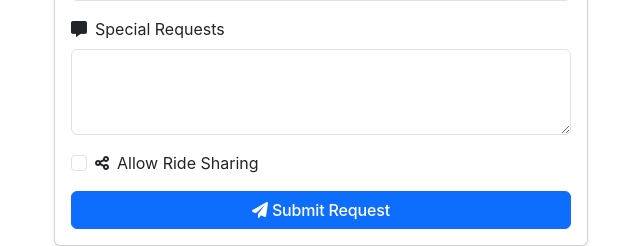
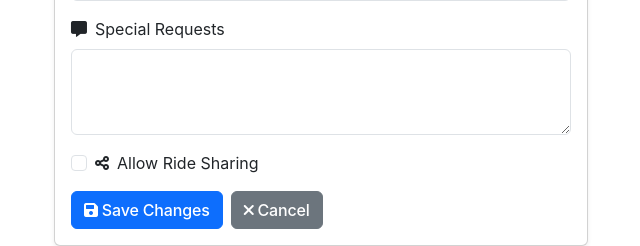
Before and after one commit to shenxingy/ride-sharing-service-webapp, a Django app: page /rider/request/ in a window 1280 px wide. Shown: the part 637-883 px from the top of the page, without its empty margins (40-680 px from the left). Run offline with Django 5.2, Linux system fonts and the light colour scheme; the visitor is signed in with stand-in values (Sample User, id 1); some libraries are stand-ins or nearby versions.

Commit message:
fix the modify ride and cancel ride button on the same horizontal line

```diff
--- a/docker-deploy/web-app/rider/templates/rider/request_ride.html
+++ b/docker-deploy/web-app/rider/templates/rider/request_ride.html
@@ -87,10 +87,13 @@
                             </label>
                         </div>
 
-                        <div class="d-grid gap-2">
+                        <div class="d-flex gap-2 mt-3">
                             <button type="submit" class="btn btn-primary">
-                                <i class="fas fa-paper-plane me-1"></i>Submit Request
+                                <i class="fas fa-save me-1"></i>Save Changes
                             </button>
+                            <a href="{% url 'rider_dashboard' %}" class="btn btn-secondary">
+                                <i class="fas fa-times me-1"></i>Cancel
+                            </a>
                         </div>
                     </form>
                 </div>
```
Also changed, not shown: docker-deploy/web-app/rider/templates/rider/dashboard.html (+8 -7 lines).
